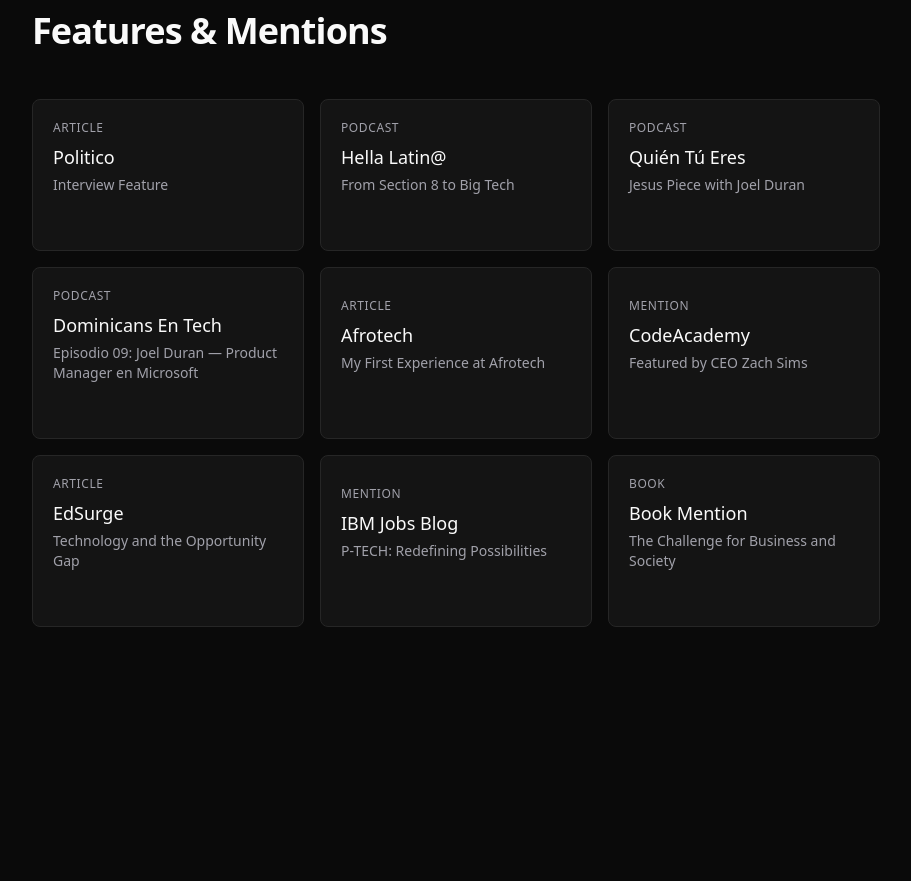
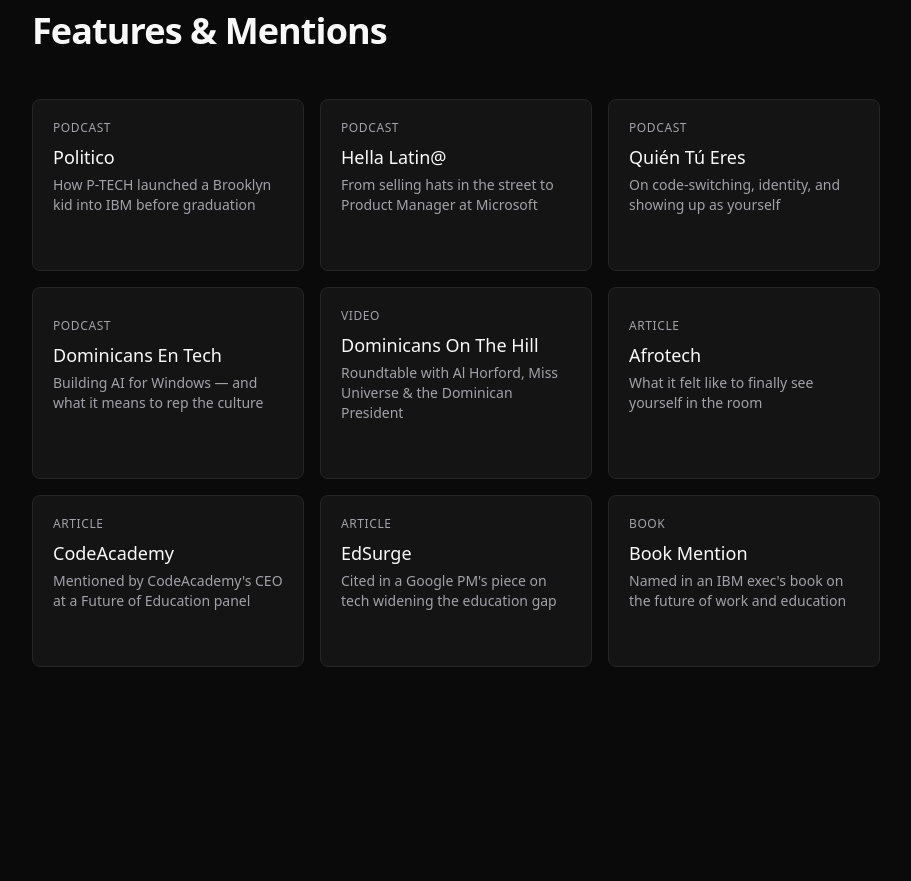
Before and after one commit to joelszn/joelszn.github.io, a Next.js app: page / in a window 1280 px wide. Shown: the part 1925-2806 px from the top of the page, without its empty margins (184-1095 px from the left). Built offline with nearby package versions, Linux system fonts and the light colour scheme.

Commit message:
Update press section components and add audio files
- Update Modal, Navigation, and PressDrawer components
- Update press data
- Add public audio files

```diff
--- a/src/components/Modal.tsx
+++ b/src/components/Modal.tsx
@@ -1,6 +1,7 @@
 "use client";
 
 import { useEffect, useRef } from "react";
+import Icon from "@/components/Icon";
 
 export default function Modal({
   open,
@@ -65,6 +66,20 @@
           {children}
         </div>
       </div>
+      {/* External close affordance — visible in backdrop area */}
+      <div
+        className={`fixed top-4 right-4 z-[60] transition-opacity duration-300 ${
+          open ? "opacity-100" : "pointer-events-none opacity-0"
+        }`}
+      >
+        <button
+          onClick={onClose}
+          aria-label="Close"
+          className="rounded-full bg-surface p-2 text-muted shadow-lg transition-colors hover:text-foreground"
+        >
+          <Icon name="close" size={16} />
+        </button>
+      </div>
     </>
   );
 }
--- a/src/components/Navigation.tsx
+++ b/src/components/Navigation.tsx
@@ -25,7 +25,11 @@
         }`}
       >
         <div className="mx-auto flex max-w-4xl items-center justify-between px-6 py-4">
-          <Link href="/" className="text-sm font-medium text-foreground">
+          <Link
+            href="/"
+            className="text-sm font-medium text-foreground"
+            onClick={() => window.scrollTo({ top: 0, behavior: "smooth" })}
+          >
             Joel Duran
           </Link>
           <div className="flex items-center gap-6">
--- a/src/components/PressDrawer.tsx
+++ b/src/components/PressDrawer.tsx
@@ -1,5 +1,6 @@
 "use client";
 
+import { useState, useEffect } from "react";
 import type { PressItem } from "@/data/press";
 import { typeLabels } from "@/data/press";
 import Modal from "@/components/Modal";
@@ -12,8 +13,14 @@
   item: PressItem | null;
   onClose: () => void;
 }) {
+  const [iframeState, setIframeState] = useState<"loading" | "loaded" | "error">("loading");
+
+  useEffect(() => { setIframeState("loading"); }, [item?.id]);
+
   const isOpen = item !== null;
   const isPodcast = item?.type === "podcast";
+  const isVideo = item?.type === "video";
+  const isArticle = item?.type === "article" || item?.type === "mention";
   const hasRealUrl = item?.url && item.url !== "#";
 
   return (
@@ -56,7 +63,57 @@
             </div>
           )}
 
-          {/* Article: link preview (most sites block iframes via X-Frame-Options) */}
+          {/* Podcast: self-hosted audio */}
+          {isPodcast && item.audioUrl && (
+            <div className="bg-surface px-6 py-5">
+              <audio
+                controls
+                preload="metadata"
+                src={item.audioUrl}
+                className="w-full"
+                style={{ accentColor: "var(--accent)" }}
+              >
+                Your browser does not support the audio element.
+              </audio>
+            </div>
+          )}
+
+          {/* Video: YouTube embed */}
+          {isVideo && item.embedUrl && (
+            <div className="bg-black">
+              <iframe
+                src={item.embedUrl}
+                width="100%"
+                className="block aspect-video"
+                allow="accelerometer; autoplay; clipboard-write; encrypted-media; gyroscope; picture-in-picture; web-share"
+                allowFullScreen
+                loading="lazy"
+                style={{ border: "none" }}
+                title={`${item.publication}: ${item.title}`}
+              />
+            </div>
+          )}
+
+          {/* Article: inline iframe embed */}
+          {isArticle && hasRealUrl && !item.embedDisabled && (
+            <div className="relative bg-black" style={{ height: 480 }}>
+              {iframeState !== "loaded" && (
+                <div className="absolute inset-0 flex items-center justify-center">
+                  <div className="h-6 w-6 animate-spin rounded-full border-2 border-muted border-t-accent" />
+                </div>
+              )}
+              <iframe
+                src={item.url}
+                width="100%"
+                height="100%"
+                loading="lazy"
+                className="block h-full w-full"
+                style={{ border: "none" }}
+                title={`${item.publication}: ${item.title}`}
+                onLoad={() => setIframeState("loaded")}
+              />
+            </div>
+          )}
 
           {/* Description + CTA */}
           <div className="px-6 py-6">
@@ -74,11 +131,13 @@
                 rel="noopener noreferrer"
                 className="mt-4 inline-flex items-center gap-2 text-sm text-accent transition-colors hover:text-accent-hover"
               >
-                {isPodcast
+                {isPodcast && !item.audioUrl
                   ? "Open on Spotify"
+                  : isVideo
+                  ? "Watch on YouTube"
                   : item.type === "book"
                   ? "View on Google Books"
-                  : "Read full article"}
+                  : "Open in new tab ↗"}
                 <Icon name="external" size={14} />
               </a>
             )}
--- a/src/data/press.ts
+++ b/src/data/press.ts
@@ -3,11 +3,15 @@
   publication: string;
   title: string;
   url: string;
-  type: "article" | "podcast" | "book" | "mention";
+  type: "article" | "podcast" | "book" | "mention" | "video";
   description?: string;
   // Spotify embed URL for podcasts — use https://open.spotify.com/embed/episode/ID
   // or https://open.spotify.com/embed/show/ID as fallback
   embedUrl?: string;
+  // Self-hosted audio path (e.g. /audio/foo.mp3) for non-Spotify podcasts
+  audioUrl?: string;
+  // Set true for articles that block iframe embedding (e.g. X-Frame-Options)
+  embedDisabled?: boolean;
 }
 
 export const typeLabels: Record<PressItem["type"], string> = {
@@ -15,50 +19,59 @@
   podcast: "Podcast",
   book: "Book",
   mention: "Mention",
+  video: "Video",
 };
 
 export const pressItems: PressItem[] = [
   {
     id: "politico-interview",
     publication: "Politico",
-    title: "Interview Feature",
-    url: "#",
-    type: "article",
-    description: "Featured in Politico discussing technology, education, and career development.",
+    title: "How P-TECH launched a Brooklyn kid into IBM before graduation",
+    url: "https://www.politico.com/news/2021/01/13/us-chamber-fund-training-programs-458412",
+    type: "podcast",
+    description: "Featured in Politico's Global Translations podcast discussing P-TECH — the IBM-founded public-private partnership that gave Joel a path from Brooklyn to a career in tech. He speaks on mentorship, work placements, and building a mindset of continuous learning.",
+    audioUrl: "/audio/politico-global-translations.m4a",
   },
   {
     id: "hella-latina-podcast",
     publication: "Hella Latin@",
-    title: "From Section 8 to Big Tech",
-    url: "https://open.spotify.com/show/5Prhl8PA5YstyjMk66KmKM",
+    title: "From selling hats in the street to Product Manager at Microsoft",
+    url: "https://open.spotify.com/episode/3S2PvjdAMcgzTJQzQb6KzK",
     type: "podcast",
     description: "Dominican born and Brooklyn raised — Joel shares his journey from selling hats on the street to becoming a Product Manager at Microsoft, on creating generational wealth and showing up as yourself in corporate America.",
-    // TODO: update to specific episode URL when available
-    embedUrl: "https://open.spotify.com/embed/show/5Prhl8PA5YstyjMk66KmKM?utm_source=generator&theme=0",
+    embedUrl: "https://open.spotify.com/embed/episode/3S2PvjdAMcgzTJQzQb6KzK?utm_source=generator&theme=0",
   },
   {
     id: "quien-tu-eres-podcast",
     publication: "Quién Tú Eres",
-    title: "Jesus Piece with Joel Duran",
-    url: "https://open.spotify.com/show/7pd710FIKFb89FtIuurdyI",
+    title: "On code-switching, identity, and showing up as yourself",
+    url: "https://open.spotify.com/episode/6fSJkOJSYBsL37mUEjnXqi",
     type: "podcast",
     description: "A candid conversation about identity, navigating professionalism as a first-gen Latino, growing up in section 8 East New York, and building a career in tech — all while staying true to who you are.",
-    // TODO: update to specific episode URL when available
-    embedUrl: "https://open.spotify.com/embed/show/7pd710FIKFb89FtIuurdyI?utm_source=generator&theme=0",
+    embedUrl: "https://open.spotify.com/embed/episode/6fSJkOJSYBsL37mUEjnXqi?utm_source=generator&theme=0",
   },
   {
     id: "dominicans-en-tech-podcast",
     publication: "Dominicans En Tech",
-    title: "Episodio 09: Joel Duran — Product Manager en Microsoft",
+    title: "Building AI for Windows — and what it means to rep the culture",
     url: "https://open.spotify.com/episode/2CHRDSxToiPASdHfLAZ0yj",
     type: "podcast",
     description: "Sharing the journey from Brooklyn to Microsoft — building AI products on Windows, giving back to the Dominican and Latino community, and what it means to be a PM at one of the world's largest tech companies.",
     embedUrl: "https://open.spotify.com/embed/episode/2CHRDSxToiPASdHfLAZ0yj?utm_source=generator&theme=0",
   },
   {
+    id: "mnn-dominicans-on-the-hill",
+    publication: "Dominicans On The Hill",
+    title: "Roundtable with Al Horford, Miss Universe & the Dominican President",
+    url: "https://youtu.be/mlKJO_XXdC8?t=410",
+    type: "video",
+    description: "Joined Google and TikTok executives, NBA Star Al Horford, Miss Universe Amelia Vega, and the President of the Dominican Republic in a roundtable hosted by US Congressman Adriano Espaillat — celebrating Dominican excellence in business, sports, culture, and public service.",
+    embedUrl: "https://www.youtube.com/embed/mlKJO_XXdC8?start=410",
+  },
+  {
     id: "afrotech-article",
     publication: "Afrotech",
-    title: "My First Experience at Afrotech",
+    title: "What it felt like to finally see yourself in the room",
     url: "https://afrotech.com/my-first-experience-at-afrotech-went-a-little-like-this",
     type: "article",
     description: "A personal essay about attending Afrotech 2019 — the energy, the people, and what it means to see yourself represented in tech.",
@@ -66,31 +79,24 @@
   {
     id: "codecademy-mention",
     publication: "CodeAcademy",
-    title: "Featured by CEO Zach Sims",
-    url: "https://news.codecademy.com/exciting-news-to-share/",
-    type: "mention",
+    title: "Mentioned by CodeAcademy's CEO at a Future of Education panel",
+    url: "https://www.codecademy.com/resources/blog/exciting-news-to-share/",
+    type: "article",
     description: "Mentioned by CodeAcademy's CEO on a panel about the Future of Education after discussing the platform's impact on self-taught developers.",
   },
   {
     id: "edsurge-article",
     publication: "EdSurge",
-    title: "Technology and the Opportunity Gap",
+    title: "Cited in a Google PM's piece on tech widening the education gap",
     url: "https://www.edsurge.com/news/2016-02-10-technology-and-its-implementation-in-schools-is-widening-the-opportunity-gap",
     type: "article",
     description: "Mentioned by Google PM Mary Jo Madda in a piece about how technology implementation in schools risks widening — rather than closing — the opportunity gap.",
-  },
-  {
-    id: "ibm-jobs-mention",
-    publication: "IBM Jobs Blog",
-    title: "P-TECH: Redefining Possibilities",
-    url: "https://blog.ibm.jobs/2016/07/20/ibm-p-tech-redefining-possibilities-for-a-new-generation/",
-    type: "mention",
-    description: "Highlighted as a P-TECH graduate and IBM intern, representing a new generation of talent from underrepresented communities in tech.",
+    embedDisabled: true,
   },
   {
     id: "ibm-book-mention",
     publication: "Book Mention",
-    title: "The Challenge for Business and Society",
+    title: "Named in an IBM exec's book on the future of work and education",
     url: "https://books.google.com/books?id=XGpaDwAAQBAJ&pg=PT88",
     type: "book",
     description: "Named by IBM Executive Stan Litow in his book \"The Challenge for Business and Society: From Risk to Reward\" as an example of P-TECH's impact on a generation of young technologists.",
```
Also changed, not shown: 1 other file (tests, documents, lock files or other folders).
